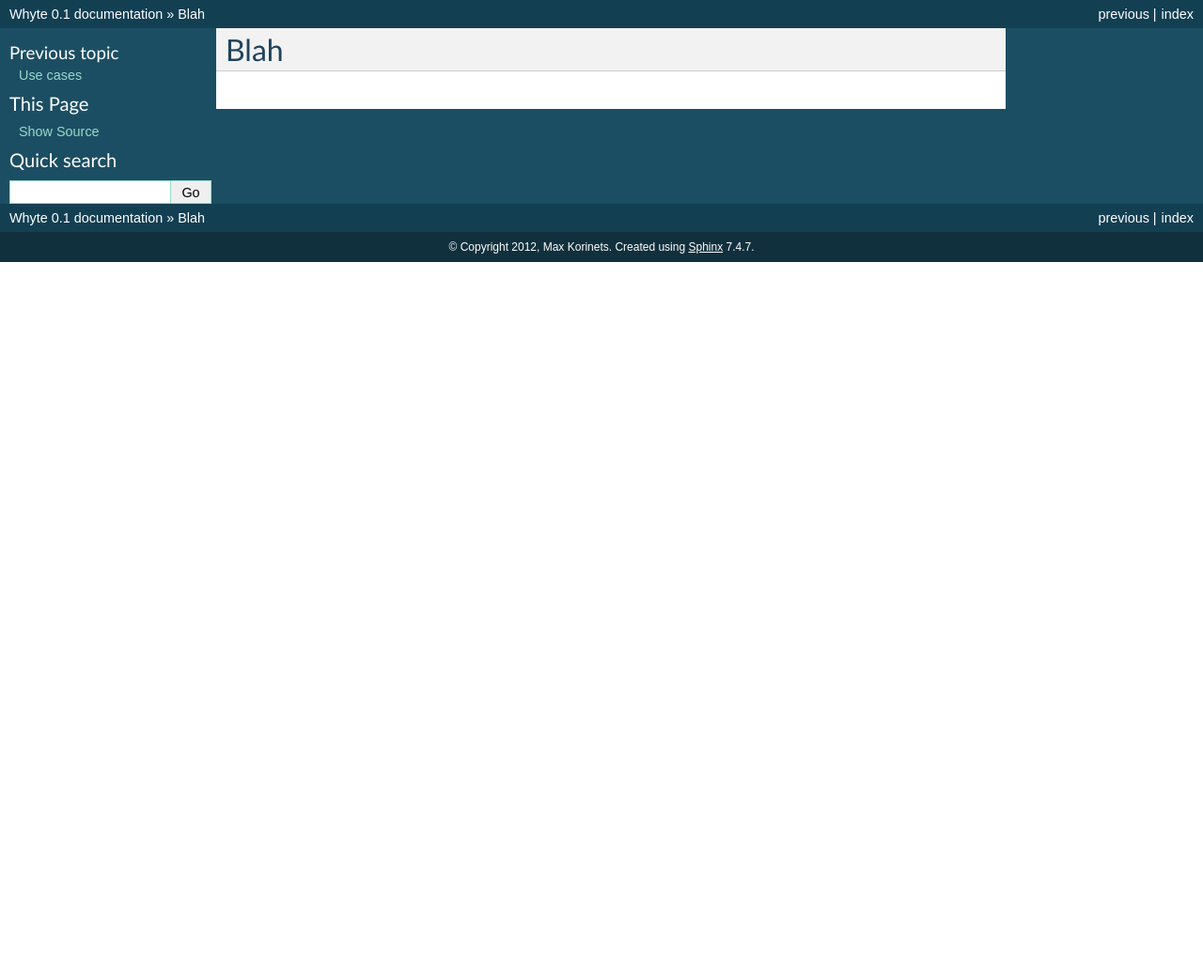
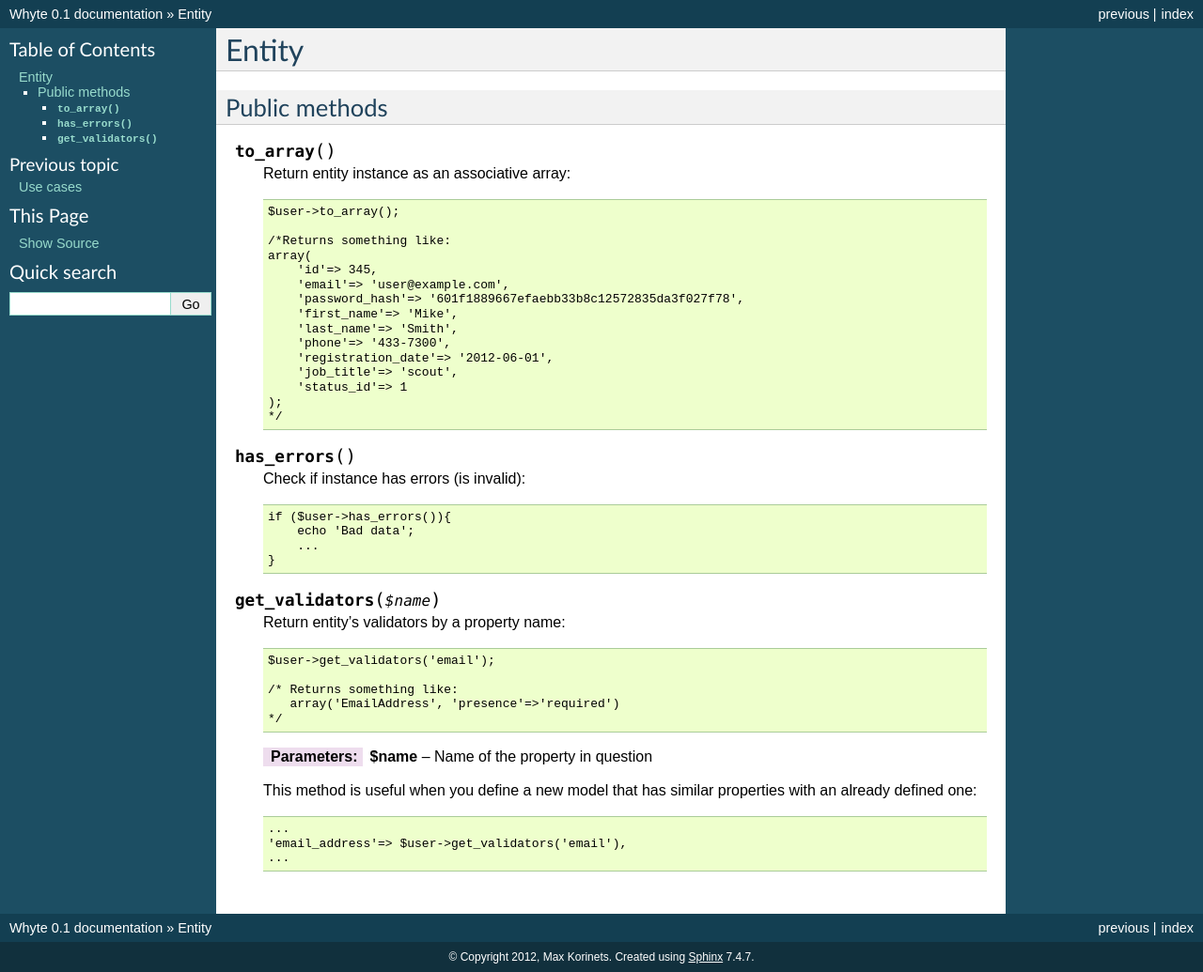
Before and after one commit to yentsun/Whyte, a Sphinx documentation site: the page built from docs/entity.rst, in a window 1280 px wide. Shown: the whole page at 94% size. Built offline with Sphinx 7.4.7, drawn with Linux system fonts in a browser that asks for light colours; pages that are not in the unit, such as notebooks, are missing from menus; before the commit the page ends 900 px from its top, so only the background shows below that.

Commit message:
added some docs, issue #1

```diff
--- a/docs/entity.rst
+++ b/docs/entity.rst
@@ -1,4 +1,56 @@
 .. entity:
 
-Blah
-====
+======
+Entity
+======
+
+Public methods
+==============
+
+.. method:: to_array()
+
+  Return entity instance as an associative array::
+
+      $user->to_array();
+
+      /*Returns something like:
+      array(
+          'id'=> 345,
+          'email'=> 'user@example.com',
+          'password_hash'=> '601f1889667efaebb33b8c12572835da3f027f78',
+          'first_name'=> 'Mike',
+          'last_name'=> 'Smith',
+          'phone'=> '433-7300',
+          'registration_date'=> '2012-06-01',
+          'job_title'=> 'scout',
+          'status_id'=> 1
+      );
+      */
+
+.. method:: has_errors()
+
+  Check if instance has errors (is invalid)::
+
+      if ($user->has_errors()){
+          echo 'Bad data';
+          ...
+      }
+
+.. method:: get_validators($name)
+
+  Return entity's validators by a property name::
+
+      $user->get_validators('email');
+
+      /* Returns something like:
+         array('EmailAddress', 'presence'=>'required')
+      */
+
+  :param $name: Name of the property in question
+
+  This method is useful when you define a new model that has similar properties
+  with an already defined one::
+
+      ...
+      'email_address'=> $user->get_validators('email'),
+      ...
--- a/docs/use_cases.rst
+++ b/docs/use_cases.rst
@@ -50,7 +50,6 @@ DB table fields. Let us do this in the *mapper*
             'last_name'=> 'tbl_family',
             'phone'=> 'tbl_phone',
             'registration_date'=> 'tbl_date',
-            'club'=> 'tbl_club',
             'job_title'=> 'tbl_job',
             'status_id'=> 'tbl_show_it'
         );
```
Also changed, not shown: 12 other files.
